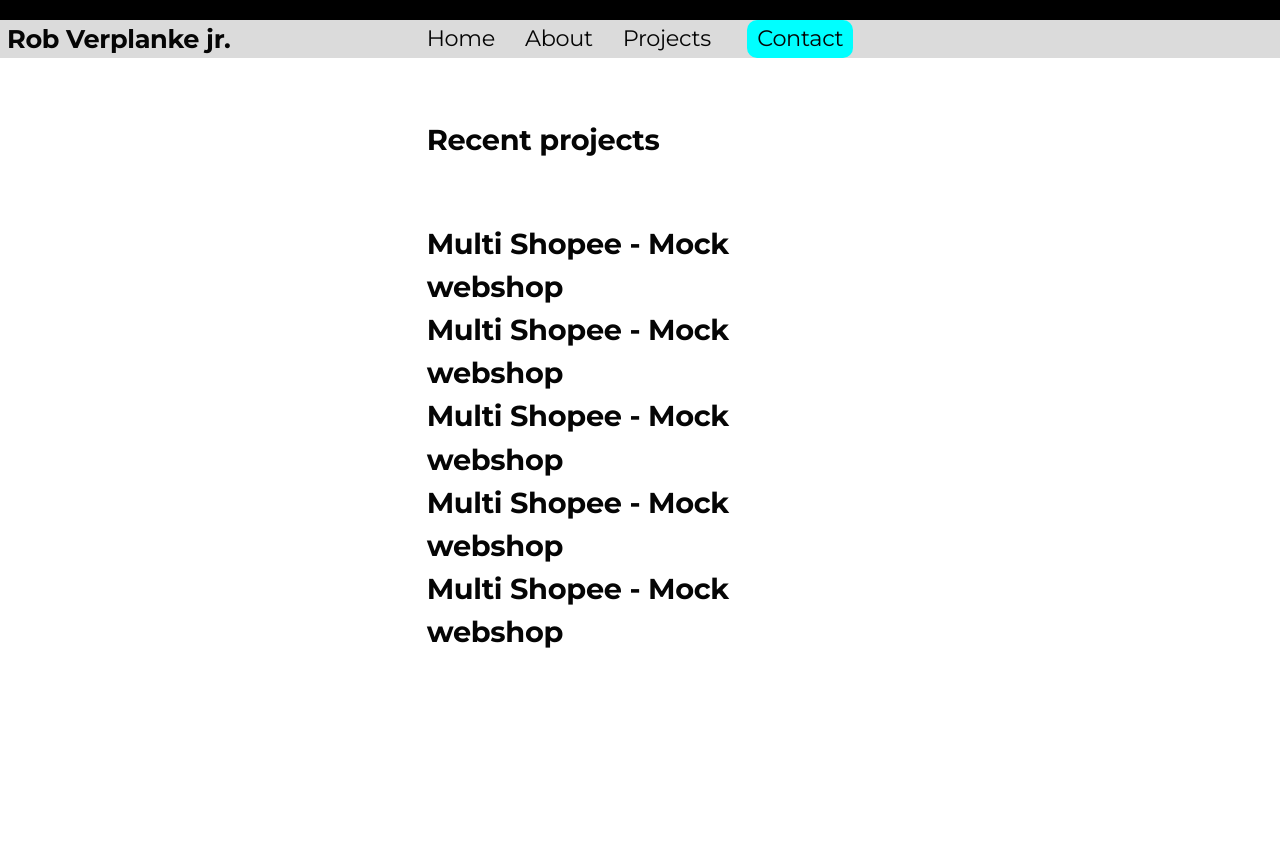
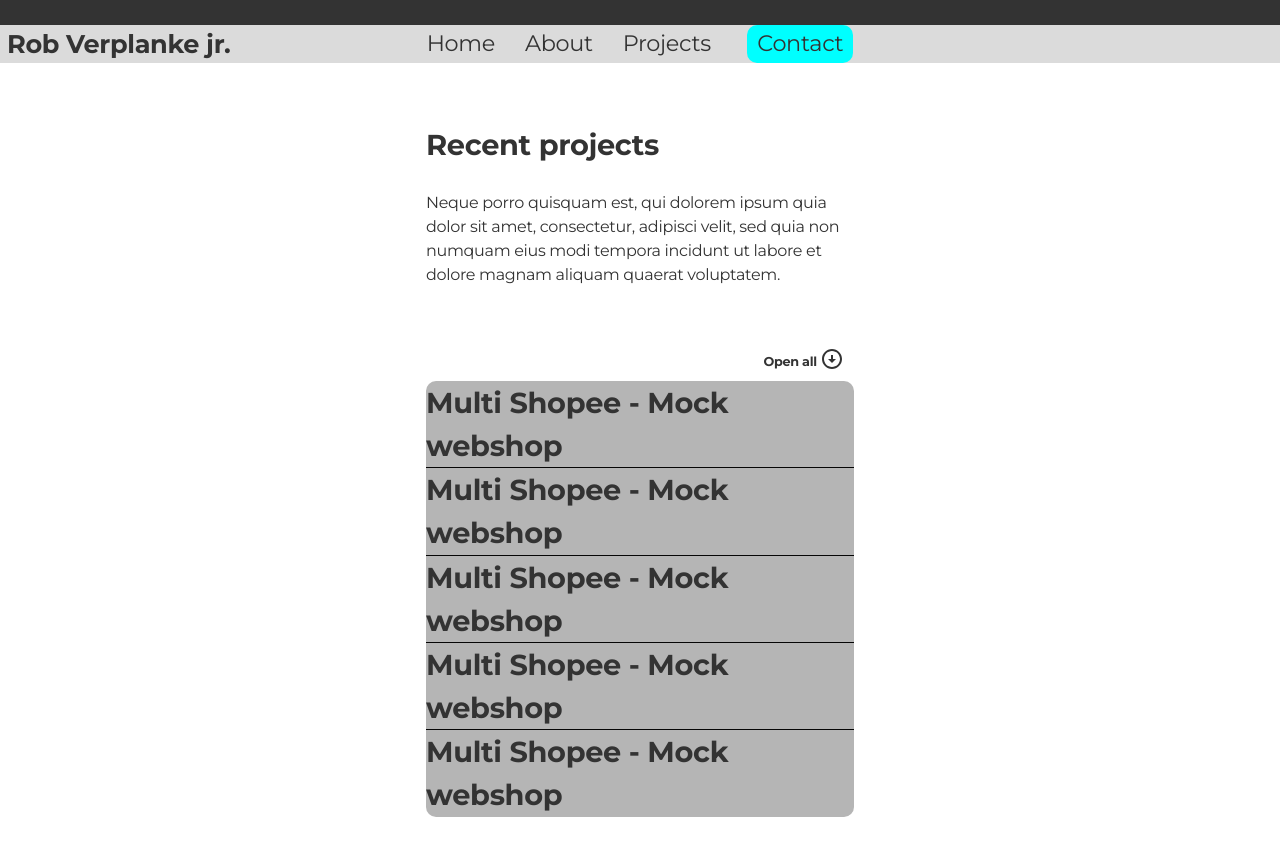
Before and after one commit to RobVerplanke/portfolio, a React (Vite) app: page /projects in a window 1280 px wide. Shown: the top 856 px of the page. Before the commit the page ends 800 px from the top, so only its background shows below. Built offline with nearby package versions, Linux system fonts and the light colour scheme.

Commit message:
fix: add open/close buttons, restyling

```diff
--- a/src/components/content/ProjectsNav.jsx
+++ b/src/components/content/ProjectsNav.jsx
@@ -1,35 +1,84 @@
 import { useData } from '../../context/DataContext.jsx';
 import { ProjectCardLarge } from '../content/ProjectCardLarge.jsx';
-import { useState } from 'react';
+import { useCallback, useState } from 'react';
+import ArrowCircleDownIcon from '@mui/icons-material/ArrowCircleDown';
+import ArrowCircleUpIcon from '@mui/icons-material/ArrowCircleUp';
 import '../../styles/ProjectsNav.css';
 
 export default function ProjectsNav() {
   const { allProjects } = useData();
   const [openProjectId, setOpenProjectId] = useState([]);
 
-  function toggleProject(id) {
+  // Toggle between open or closing the item card
+  const toggleProject = useCallback((id) => {
     setOpenProjectId((prevVal) => {
       if (prevVal.includes(id)) {
-        return prevVal.filter((projectId) => projectId !== id);
+        return prevVal.filter((projectId) => projectId !== id); // Close card
       } else {
-        return [...prevVal, id];
+        return [...prevVal, id]; // Open Card
       }
     });
-  }
+  }, []);
+
+  // Open all cards when there are still closed cards, or close all cards when all cards are open
+  const selectAllProjects = useCallback(() => {
+    if (openProjectId.length >= allProjects.length) {
+      setOpenProjectId([]); // Close all cards
+      return;
+    } else {
+      const allIds = allProjects.map((project) => project.id);
+      setOpenProjectId(allIds); // Open all cards
+    }
+  }, [allProjects, openProjectId]);
+
+  // Keep track of open/close state (without useState) of all cards to decide which nav butttons (open/close all) to render
+  const allProjectsOpen = openProjectId.length >= allProjects.length;
 
   return (
     <main>
+      <div onClick={selectAllProjects} className="collapse-nav">
+        {allProjectsOpen ? ( // All cards are open
+          <>
+            <span>Close all&nbsp;</span>
+            <span>
+              <ArrowCircleUpIcon />
+            </span>
+          </>
+        ) : (
+          // All cards are closed
+          <>
+            <span>Open all&nbsp;</span>
+            <span>
+              <ArrowCircleDownIcon />
+            </span>
+          </>
+        )}
+      </div>
       <div className="projects-card-holder">
         {allProjects.map((project) => (
-          <div key={project.id} className="project-item">
-            <h2 onClick={() => toggleProject(project.id)}>{project.title}</h2>
-            {openProjectId.includes(project.id) && (
-              <div className="project-big-card">
-                <ProjectCardLarge key={project.id} value={project} />
-              </div>
-            )}
+          <div
+            key={project.id}
+            className={`project-item ${
+              openProjectId.includes(project.id) ? 'open' : ''
+            }`}
+            onClick={() => toggleProject(project.id)}
+          >
+            <h2>{project.title}</h2>
+            <div className="project-big-card">
+              <ProjectCardLarge key={project.id} value={project} />
+            </div>
           </div>
         ))}
+      </div>
+      <div onClick={selectAllProjects} className="collapse-nav">
+        {allProjectsOpen && ( // Extra 'close all' button at the bottom, only if all cards are open
+          <>
+            <span>Close all&nbsp;</span>
+            <span>
+              <ArrowCircleUpIcon />
+            </span>
+          </>
+        )}
       </div>
     </main>
   );
--- a/src/components/pages/ProjectsPage.jsx
+++ b/src/components/pages/ProjectsPage.jsx
@@ -8,6 +8,12 @@ function Projects() {
         <div className="content-title">
           <h2>Recent projects</h2>
         </div>
+        <br />
+        <p>
+          Neque porro quisquam est, qui dolorem ipsum quia dolor sit amet,
+          consectetur, adipisci velit, sed quia non numquam eius modi tempora
+          incidunt ut labore et dolore magnam aliquam quaerat voluptatem.
+        </p>
         <ProjectsNav />
       </div>
     </main>
--- a/src/styles/ProjectCardLarge.css
+++ b/src/styles/ProjectCardLarge.css
@@ -20,6 +20,7 @@
   display: flex;
   flex-direction: row;
   justify-content: center;
+  padding-top: 10px;
 }
 
 .card-large-links {
@@ -54,7 +55,6 @@
 }
 
 .card-large-skills {
-  border-bottom: 1px solid var(--card-border-color);
   display: flex;
   justify-content: center;
   gap: 15px;
--- a/src/styles/ProjectSelection.css
+++ b/src/styles/ProjectSelection.css
@@ -2,4 +2,5 @@
   display: flex;
   flex-direction: column;
   gap: 30px;
+  padding-bottom: 30px;
 }
--- a/src/styles/ProjectsNav.css
+++ b/src/styles/ProjectsNav.css
@@ -1,18 +1,77 @@
 /* Custom properties */
 :root {
-  --card-background-color: #b5b5b5;
+  --border-color: #050505;
+  --font-color-dark: #333333;
+}
+
+.collapse-nav {
+  width: 100px;
+  display: flex;
+  justify-content: flex-end;
+  align-self: flex-end;
+  align-items: center;
+  padding: 0 10px 5px 0;
+  cursor: pointer;
+  color: var(--font-color-dark);
+  font-size: 0.8em;
+  font-weight: 700;
+}
+
+main:last-child {
+  margin-bottom: 30px;
 }
 
 .projects-card-holder {
   display: flex;
   flex-direction: column;
-  align-items: flex-start;
-  /* background-color: var(--card-background-color); */
-  margin-bottom: 40px;
+  align-items: center;
+  margin-bottom: 10px;
 }
 
 .project-item {
   display: flex;
   flex-direction: column;
-  align-items: flex-start;
+  align-items: center;
+  width: 100%;
+  cursor: default;
+  color: var(--font-color-dark);
+  background-color: var(--card-background-color);
+  border-bottom: 1px solid var(--border-color);
+  transition: background-color 0.2s ease-in-out, padding 1.2s ease-in-out;
 }
+
+.project-item > * {
+  color: var(--font-color-grey);
+}
+
+.project-item:first-child {
+  border-top-left-radius: 10px;
+  border-top-right-radius: 10px;
+}
+
+.project-item:last-child {
+  border-bottom: none;
+  border-bottom-left-radius: 10px;
+  border-bottom-right-radius: 10px;
+}
+
+.project-item:hover {
+  background-color: var(--link-bg-color);
+}
+
+.project-big-card {
+  padding-top: 5px;
+  background-color: var(--card-background-color);
+}
+
+.project-big-card {
+  padding-top: 0;
+  background-color: var(--card-background-color);
+  max-height: 0;
+  overflow: hidden;
+  transition: max-height 0.5s ease-in-out, padding 0.5s ease-in-out;
+}
+
+.project-item.open .project-big-card {
+  max-height: 1000px;
+}
--- a/src/styles/index.css
+++ b/src/styles/index.css
@@ -7,8 +7,9 @@
 
 /* Custom properties */
 :root {
+  --border-top-color: #333333;
   --button-hover-color: #636363;
-  --font-color-dark: #050505;
+  --font-color-dark: #333333;
   --app-background-color: #dbdbdb;
   --link-bg-color: #00ffff;
   --link-bg-color-hover: #b5b5b5;
@@ -41,7 +42,7 @@ body {
 header {
   display: flex;
   background-color: var(--app-background-color);
-  border-top: 20px solid black;
+  border-top: 25px solid var(--border-top-color);
 }
 
 main {
```
